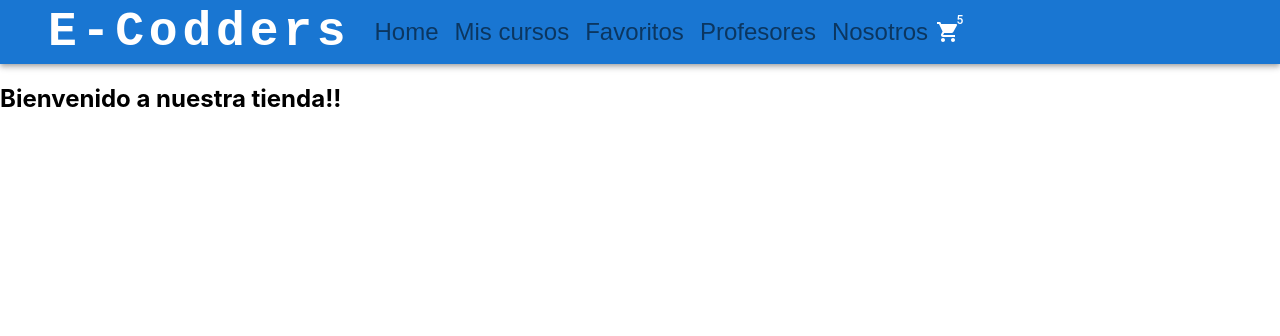
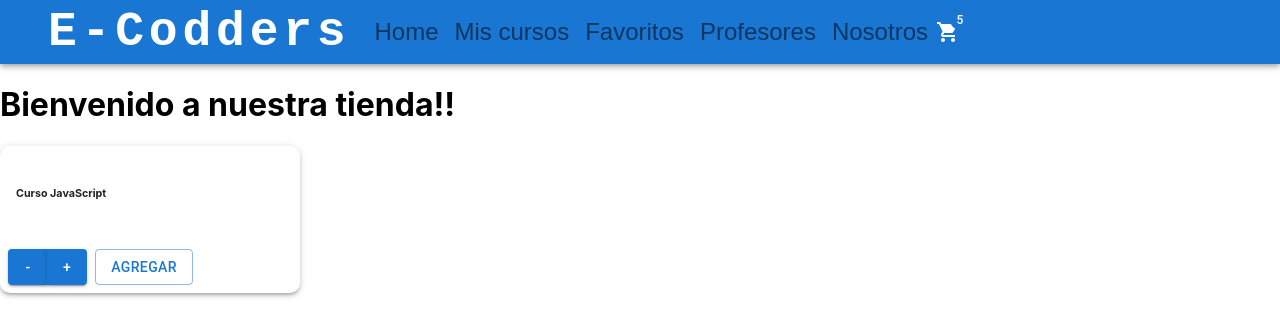
Before and after one commit to guille85/react-morilla, a React (Create React App) app: page / in a window 1280 px wide. Shown: the top 336 px of the page. Built offline with nearby package versions, Linux system fonts and the light colour scheme.

Commit message:
entrega componentes 2

```diff
--- a/src/App.js
+++ b/src/App.js
@@ -7,9 +7,7 @@ const App = () => {
   return (
     <>
       <NavBar/>
-      <section>
-        <ItemListContainer greeting='Bienvenido a nuestra tienda!!' sx={{ flexGrow: 0, display: { xl: "flex-end", md: "none" } }}/>
-      </section>
+        <ItemListContainer greeting='Bienvenido a nuestra tienda!!' sx={{ flexGrow: 0, display: { xs: "flex-end", md: "none" } }}/>
     </>
   );
 }
--- a/src/components/CartWidget.jsx
+++ b/src/components/CartWidget.jsx
@@ -8,14 +8,14 @@ export default function CartWidget( {qtyItems}) {
       <>
         <Badge
           badgeContent={qtyItems}
-          color="action"
+          color="primary"
           anchorOrigin={{
             vertical: "top",
             horizontal: "right",
           }}
         >
-            <ShoppingCartIcon/>
-            <Box sx={{ flexGrow: 0, display: { xs: "flex", md: "none" } }}></Box>
+          <ShoppingCartIcon />
+          <Box sx={{ flexGrow: 0, display: { xs: "flex", md: "none" } }}></Box>
         </Badge>
       </>
     );
--- /dev/null
+++ b/src/components/ItemCount.jsx
@@ -0,0 +1,35 @@
+import { Button, ButtonGroup, Card, CardActions, CardContent } from '@mui/material';
+import { Box } from '@mui/system';
+import React, {useState} from 'react';
+
+export default function ItemCount(stock, initial, onAdd) {
+
+    const [cantidad, setCantidad] = useState(initial);
+
+    const sumar =()=>{
+      if(cantidad<=stock){
+        setCantidad(cantidad+1);
+      }
+    }
+
+    const restar=()=>{
+      if(cantidad>0){
+        setCantidad(cantidad-1);
+      }
+    }
+
+  return (
+      <Card elevation={3} sx={{maxWidth:300, borderRadius:"10px"}}>
+        <CardContent>
+          <h6>Curso JavaScript</h6>
+        </CardContent>
+        <CardActions>
+          <ButtonGroup>
+            <Button variant="contained" disabled={cantidad === 0} onClick={() => restar()}>-</Button>
+            <Button variant="contained" disabled={cantidad === stock} onClick={() => sumar()}>+</Button>
+          </ButtonGroup>
+          <Button disabled={cantidad === 0} variant="outlined" onClick={() => onAdd(cantidad)}>Agregar</Button>
+        </CardActions>
+      </Card>
+  );
+}
--- a/src/components/ItemListContainer.jsx
+++ b/src/components/ItemListContainer.jsx
@@ -1,9 +1,16 @@
 import React from 'react'
+import ItemCount from './ItemCount'
 
 export default function ItemListContainer({ greeting }) {
+
+const onAdd=(cantidad)=>{
+  alert("Elementos agregados: " + cantidad);
+}
+
   return (
       <>
         <h1>{ greeting } </h1>
+        <ItemCount stock={12} initial={1} onAdd={onAdd}/>
       </>
   )
 }
```
